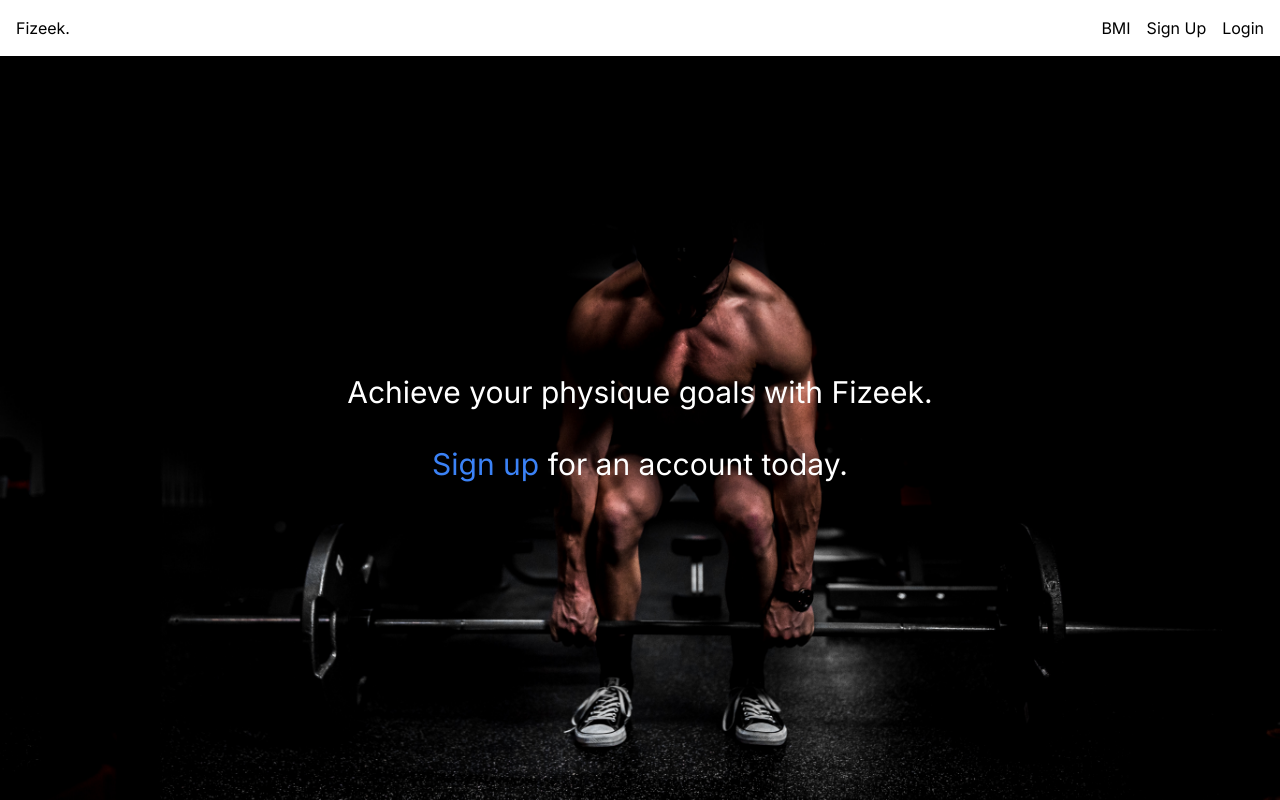
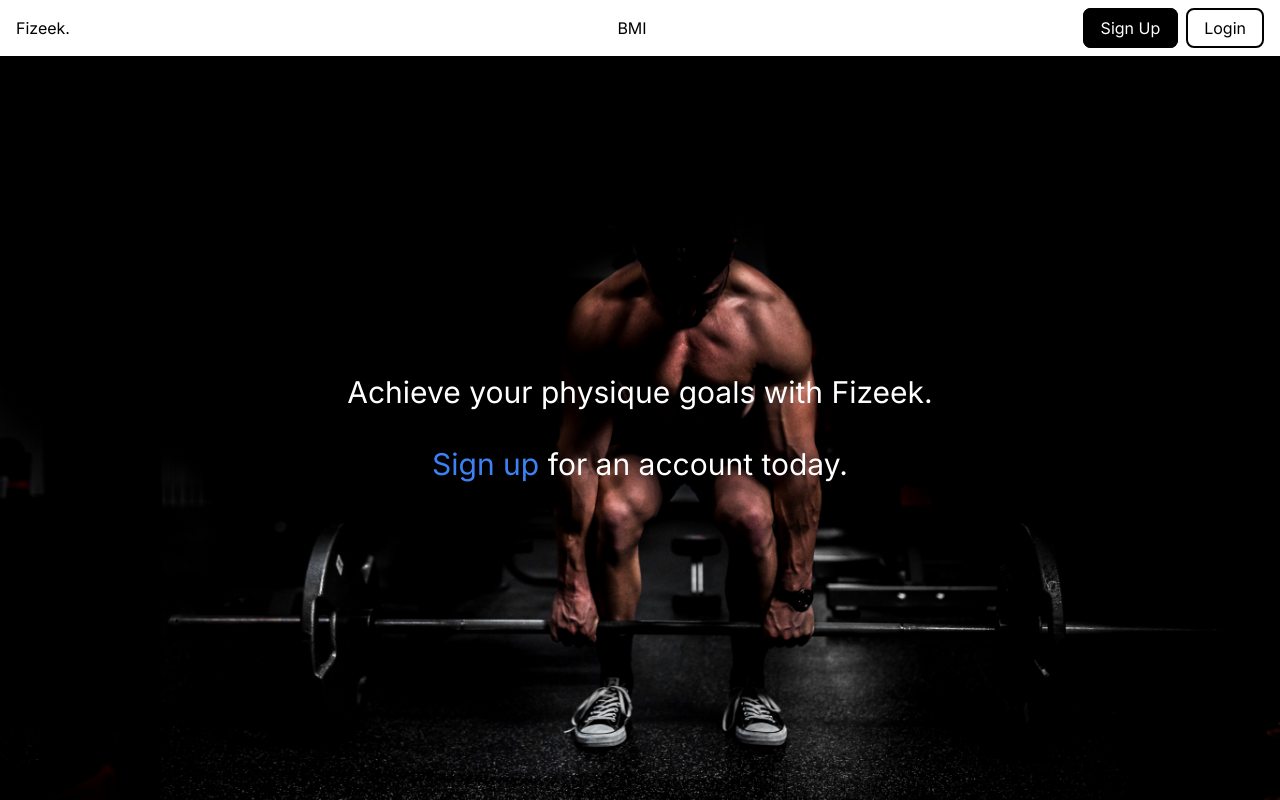
Before and after one commit to hoalex21/Fizeek, a Next.js app: page / in a window 1280 px wide. Built offline with nearby package versions, Linux system fonts and the light colour scheme; no server answers.

Commit message:
rearrange navbar content

```diff
--- a/app/ui/navbar.tsx
+++ b/app/ui/navbar.tsx
@@ -8,16 +8,24 @@ export default function NavBar() {
     const { data: session, status } = useSession();
 
     return (
-        <nav className="max-w-screen flex justify-center shadow p-4">
-            <div className="container flex justify-between">
+        <nav className="max-w-screen shadow p-4 flex justify-center">
+            <div className="container grid grid-cols-3 content-center">
                 <div>
                     <Link href="/">Fizeek.</Link>
                 </div>
-                <div>
+
+                {/* Site Features */}
+                <div className="flex justify-center">
                     <ul className="flex">
                         <li>
                             <Link href="/calculator/bmi" className="mr-4">BMI</Link>
                         </li>
+                    </ul>
+                </div>
+
+                {/* Site Authentication */}
+                <div className="flex justify-end">
+                    <ul className="flex">
                         {
                             status === "authenticated"? (
                                 <>
@@ -27,11 +35,11 @@ export default function NavBar() {
                                 </>
                             ) : (
                                 <>
-                                    <li className="mr-4">
-                                        <Link href="/auth/signup">Sign Up</Link>
+                                    <li className="mr-2">
+                                        <Link className="rounded-lg bg-black p-1 border-2 border-black text-white px-4 py-2" href="/auth/signup">Sign Up</Link>
                                     </li>
                                     <li>
-                                        <Link href="/auth/login">Login</Link>
+                                        <Link className="rounded-lg p-1 bg-white border-2 border-black px-4 py-2" href="/auth/login">Login</Link>
                                     </li>
                                 </>
                             )
```
